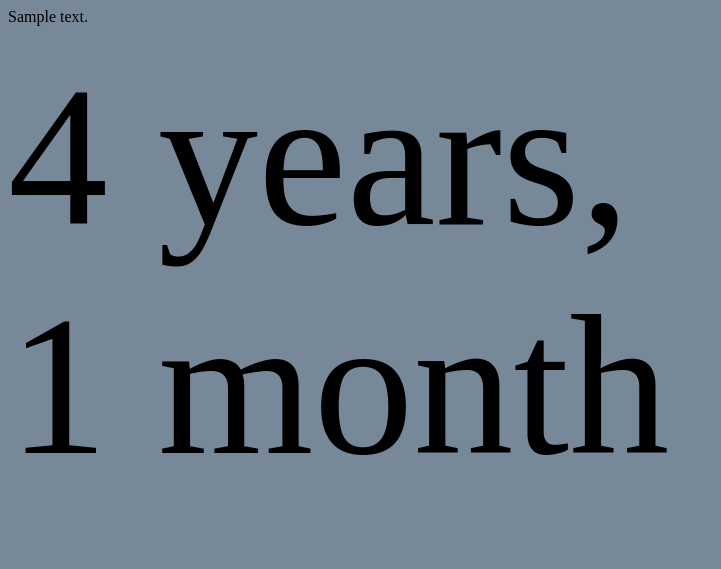
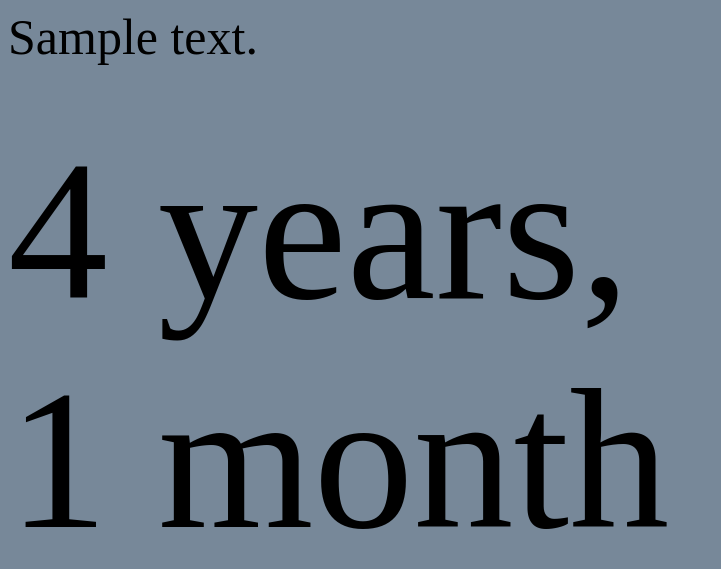
Before and after one commit to mtumlin/FinalCountDown, a Django app: page /1/ in a window 1280 px wide. Shown: the top 569 px of the page, without its empty margins (0-721 px from the left). Run offline with Django 3.2, Linux system fonts and the light colour scheme; tables that the repository leaves empty hold one stand-in row (values such as "Sample post").

Commit message:
correct class name on detailed page

```diff
--- a/countdown/templates/countdown/detailed.html
+++ b/countdown/templates/countdown/detailed.html
@@ -2,7 +2,7 @@
 {% block title %}{% endblock %}
 {% block content %}
     <div>
-        <p class="big-p">{{ event.heading_text }}</p>
+        <p class="big_p">{{ event.heading_text }}</p>
         <span class="big_span">{{ event.date|timeuntil}}</span>
     </div>
 {% endblock %}
```
